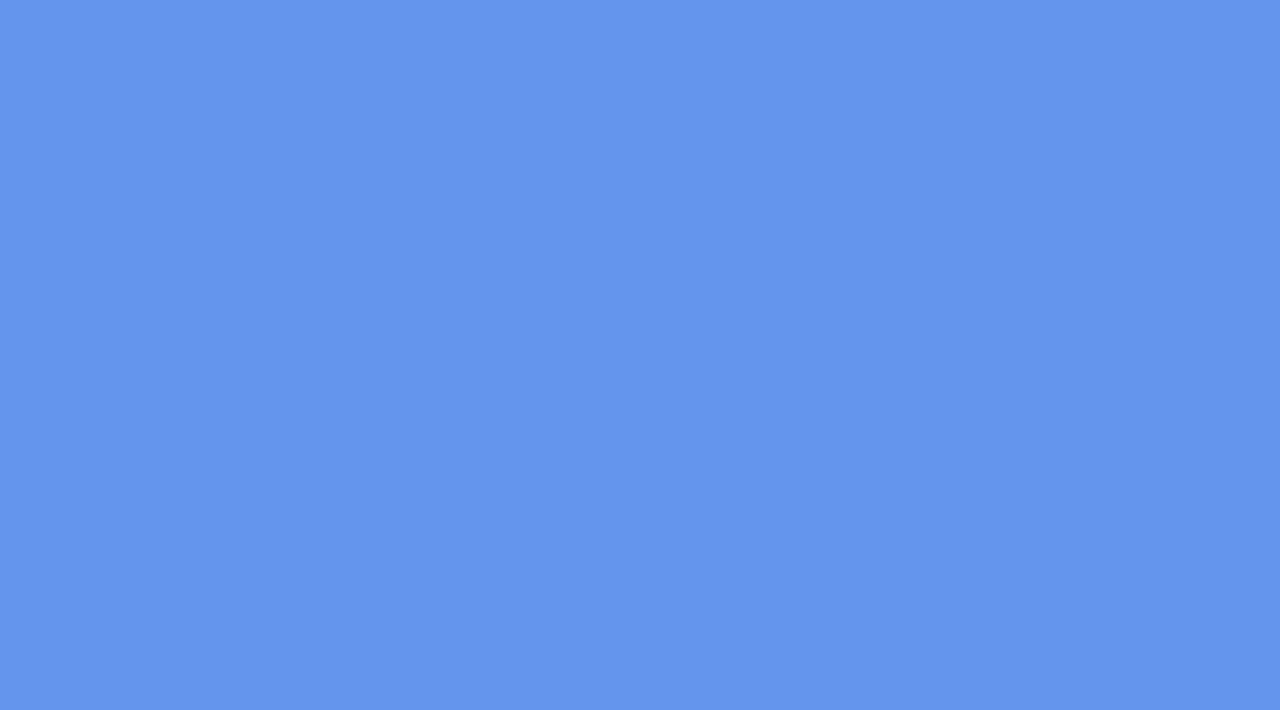
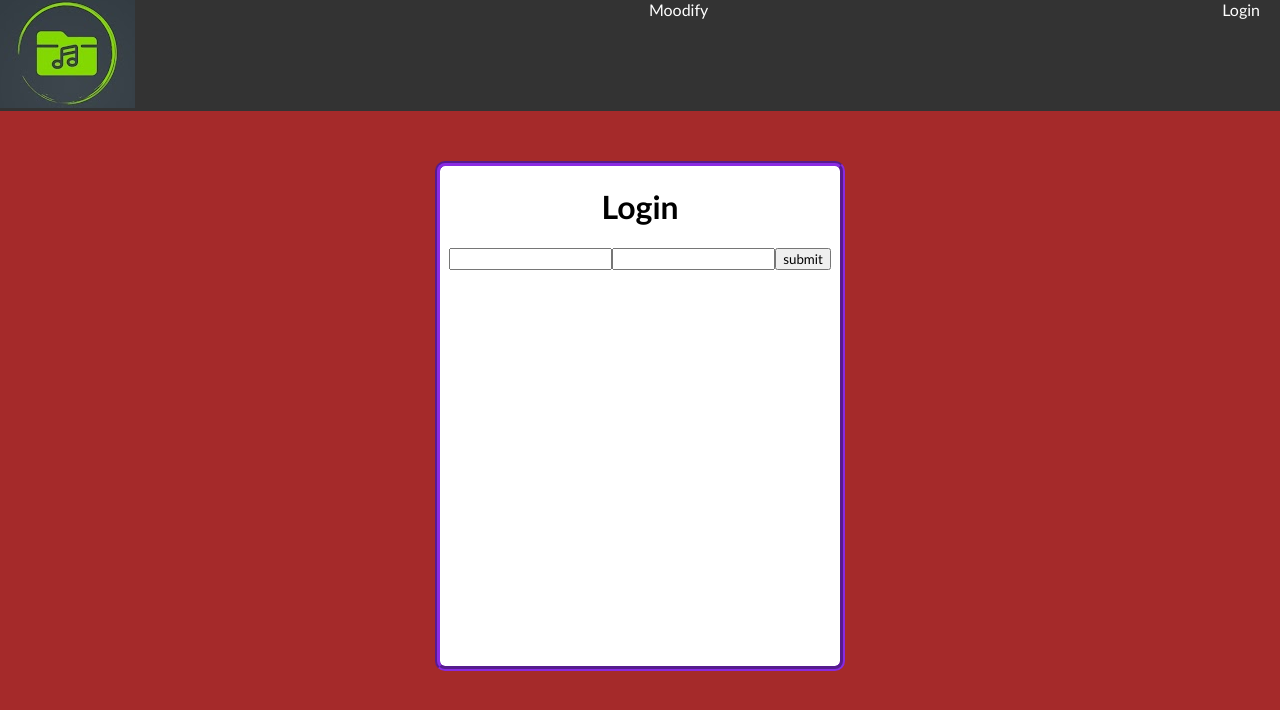
Before and after one commit to Adimate132/Playlist-Generator, a React (Vite) app in the folder front-end/playlist-generator-ui/: page /Login in a window 1280 px wide. Shown: the top 710 px of the page. Built offline with nearby package versions, Linux system fonts and the light colour scheme.

Commit message:
fye thousaaaaaaaaaaaand
fye thousand do-la

```diff
--- a/front-end/playlist-generator-ui/src/Components/Navbar.css
+++ b/front-end/playlist-generator-ui/src/Components/Navbar.css
@@ -0,0 +1,37 @@
+#navbar-wrap {
+    min-height: 8vh;
+    width: 100%;
+    display: flex;
+
+    flex-direction: row;
+    justify-content: space-around;
+    align-items: center;
+    background-color: transparent;
+
+    background-color: #333;
+
+
+}
+
+
+  #navbar-wrap ul {
+    width: 100%;
+    list-style-type: none;
+    padding: 0;
+    margin: 0;
+    display: flex; /* Use Flexbox for horizontal layout */
+    justify-content: space-between; /* Spread items evenly */
+  }
+
+  #navbar-wrap li {
+    margin-right: 20px; /* Space between items */
+  }
+
+  #navbar-wrap a {
+    color: white; /* Text color for links */
+    text-decoration: none; /* Remove underline */
+  }
+
+  #navbar-wrap a:hover {
+    text-decoration: underline; /* Underline on hover */
+  }
--- a/front-end/playlist-generator-ui/src/Components/Navbar.jsx
+++ b/front-end/playlist-generator-ui/src/Components/Navbar.jsx
@@ -1,22 +1,32 @@
 import React from 'react'
 import {Link} from 'react-router-dom'
 import './Navbar.css';
+import { useNavigate } from 'react-router-dom'
+import icon from '/Moodify Icon.png'
+
 
 const Navbar = () => {
+    const navigate = useNavigate();
   return (
-    <nav className="navbar">
-      <ul className="navbar-list">
-        <li className="navbar-item">
-          <Link to="/">i</Link>
-        </li>
-        <li className="navbar-item">
-          <Link to="/Landing">fw</Link>
-        </li>
-        <li className="navbar-item">
-          <Link to="/Login">bbws</Link>
-        </li>
-      </ul>
-    </nav>
+
+        <div id='navbar-wrap'>
+
+            <ul>
+
+                <li>
+                    <Link to="/">
+                        <img src={icon} className="logo" alt="Moodify Icon" />
+                    </Link>
+                </li>
+                <li><Link to="/">Moodify</Link></li>
+                <li><Link to="/Login">Login</Link></li>
+
+            </ul>
+
+        </div>
+
+
+
   );
 };
 
--- a/front-end/playlist-generator-ui/src/Pages/Landing/Landing.css
+++ b/front-end/playlist-generator-ui/src/Pages/Landing/Landing.css
@@ -1,10 +1,8 @@
 #component-wrap{
     min-height: 100vh;
     min-width: 100vw;
-    background-color: black;
-    display: flex;
-    justify-content: center;
-    align-items: center;
+    background-color: rgb(168, 77, 77);
+
 }
 
 h1{
--- a/front-end/playlist-generator-ui/src/Pages/Landing/Landing.jsx
+++ b/front-end/playlist-generator-ui/src/Pages/Landing/Landing.jsx
@@ -12,10 +12,10 @@ export default function Landing() {
         <div id='component-wrap'>
 
             <Navbar/>
-            <img src={cell} className="logo" alt="cell aura" />
+            {/* <img src={cell} className="logo" alt="cell aura" />
             <h1>i actually fuck with bbw's nigga</h1>
-            <h2>Landing</h2>
-            <input type='text'/>
+            <h2>Landing</h2> */}
+            <input type='text' placeholder='Enter a mood:'/>
         </div>
 
 
--- a/front-end/playlist-generator-ui/src/Pages/Login/Login.css
+++ b/front-end/playlist-generator-ui/src/Pages/Login/Login.css
@@ -0,0 +1,20 @@
+.body-wrap{
+    background-color: brown;
+    min-height: 100vh;
+    min-width: 100vw;
+
+}
+
+.login-wrap {
+    width: 400px;
+    height: 500px;
+    margin: 50px auto 0 auto;
+    border: 5px groove blueviolet; /* Border for the box */
+    border-radius: 10px; /* Rounded corners */
+    background-color: #fff; /* Optional background color */
+    text-align: center;
+}
+
+h1{
+    color: black;
+}
--- a/front-end/playlist-generator-ui/src/Pages/Login/Login.jsx
+++ b/front-end/playlist-generator-ui/src/Pages/Login/Login.jsx
@@ -1,7 +1,6 @@
 import { useState } from 'react'
-
 import './Login.css'
-import Navbar from '../../Components/Navbar'
+import Navbar from '../../Components/Navbar.jsx'
 
 
 export default function Login() {
@@ -9,10 +8,15 @@ export default function Login() {
 
     return (
 
-        <div >
+        <div className='body-wrap'>
 
             <Navbar/>
-            <h1>Login </h1>
+            <div className='login-wrap'>
+                <h1>Login </h1>
+                <input type="text" />
+                <input type="text" />
+                <button> submit </button>
+            </div>
 
         </div>
 
--- a/front-end/playlist-generator-ui/src/Routing/Routing.jsx
+++ b/front-end/playlist-generator-ui/src/Routing/Routing.jsx
@@ -11,7 +11,7 @@ const Routing = () => {
       <BrowserRouter>
         <Routes>
             <Route path="/" element={<Landing/>} />
-            <Route path="/login" component={<Login/>} />
+            <Route path="/Login" element={<Login/>} />
             <Route path="*" render={() => <Redirect to="/" />} />
         </Routes>
       </BrowserRouter>
--- a/front-end/playlist-generator-ui/src/main.css
+++ b/front-end/playlist-generator-ui/src/main.css
@@ -1,14 +1,9 @@
-html {
-    height: 100vh;
-    width: 100vw;
+html,body {
+
+    margin: 0;
 }
 
-body {
-    background-color: cornflowerblue;
-    height: 100%;
-    width: 100%;
-    margin: 0;
-}
+
 *{
     font-family: 'Gill Sans', 'Gill Sans MT', 'Calibri', 'Trebuchet MS', sans-serif;
 
--- a/front-end/playlist-generator-ui/src/main.jsx
+++ b/front-end/playlist-generator-ui/src/main.jsx
@@ -5,7 +5,7 @@ import './main.css'
 
 createRoot(document.getElementById('root')).render(
   <StrictMode>
-    <div>
+    <div className='navbar-padding'>
       <Routing />
     </div>
   </StrictMode>
```
Also changed, not shown: front-end/playlist-generator-ui/public/Large Moodify Logo.png (added), front-end/playlist-generator-ui/public/Moodify Icon.png (added).
